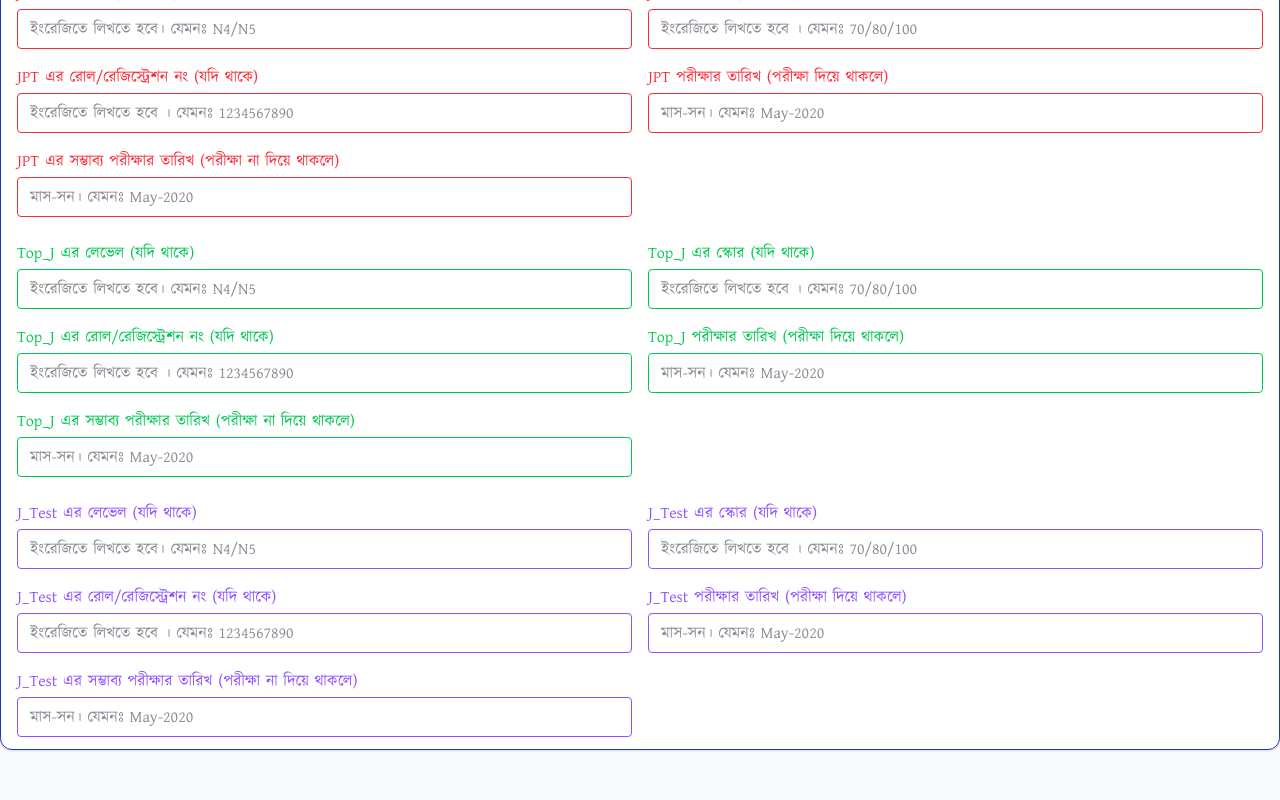
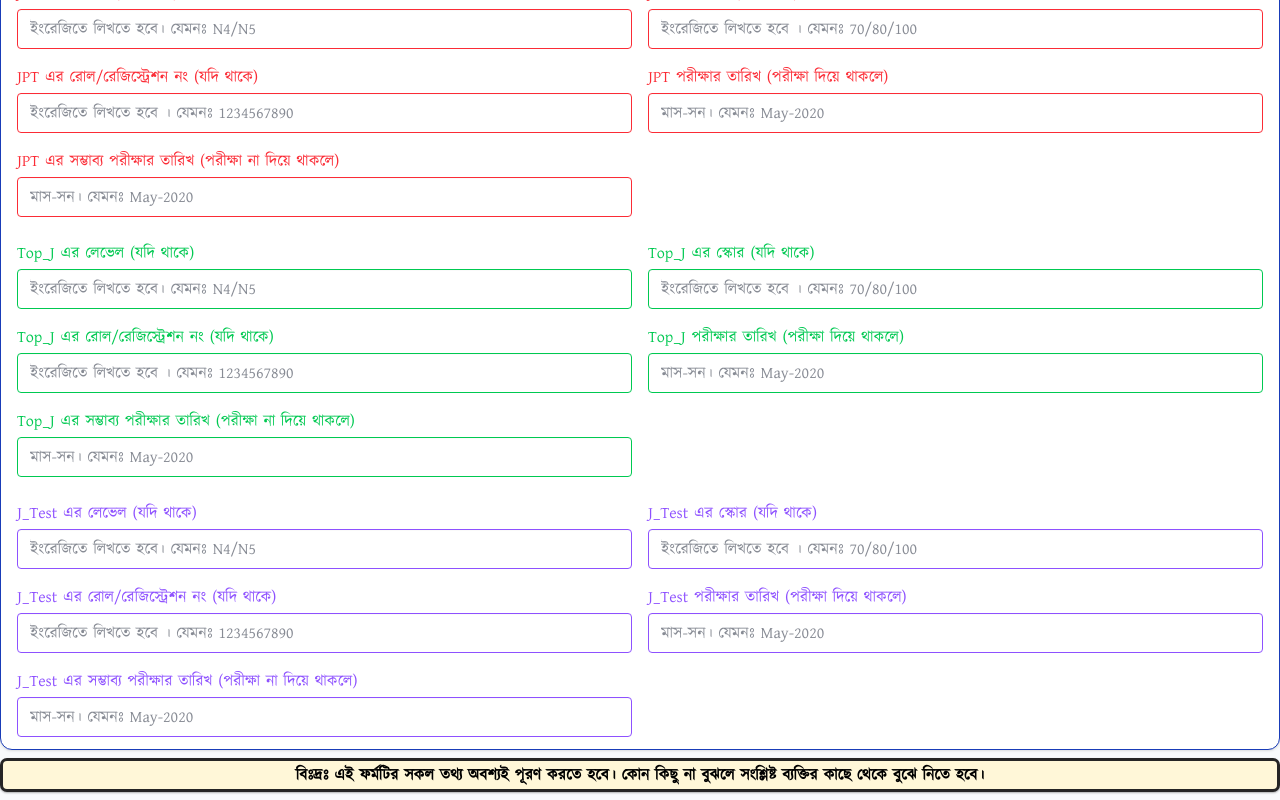
Before and after one commit to hasanujjamanjibon-dev/sakurazaka-student-information-sheet-client, a React (Vite) app: page / in a window 1280 px wide. Shown: the part 4206-5006 px from the top of the page. Before the commit the page ends 4964 px from the top, so only its background shows below. Built offline with nearby package versions, Linux system fonts and the light colour scheme; no server answers.

Commit message:
add footer

```diff
--- a/src/components/Footer.jsx
+++ b/src/components/Footer.jsx
@@ -1,7 +1,15 @@
 import React from "react";
 
 const Footer = () => {
-  return <div></div>;
+  return (
+    <div className="w-full rounded-[7px] border-[3px] border-[#252525] bg-[#fff7d8] px-3 py-1 shadow-[0_1px_2px_rgba(0,0,0,0.3)]">
+      <p className="text-center text-[13px] font-semibold leading-5 text-black sm:text-[15px] md:text-base">
+        <span className="font-bold">বিঃদ্রঃ</span> এই ফর্মটির সকল তথ্য অবশ্যই
+        পূরণ করতে হবে। কোন কিছু না বুঝলে সংশ্লিষ্ট ব্যক্তির কাছে থেকে বুঝে নিতে
+        হবে।
+      </p>
+    </div>
+  );
 };
 
 export default Footer;
--- a/src/pages/Application.jsx
+++ b/src/pages/Application.jsx
@@ -16,6 +16,7 @@ import { uploadImages } from "../utils/uploadImages";
 import { formatDate } from "../utils/formatDate";
 
 import { getStudent, updateStudent } from "../services/studentApi";
+import Footer from "../components/Footer";
 
 const Application = () => {
   const { id } = useParams();
@@ -525,6 +526,7 @@ const Application = () => {
         <CurrentEducationalInformation />
 
         <JapaneseLanguage />
+        <Footer />
 
         <div className="fixed bottom-2 left-0 right-0 mt-8 text-center">
           <button type="submit" className="btn btn-success" disabled={loading}>
```
